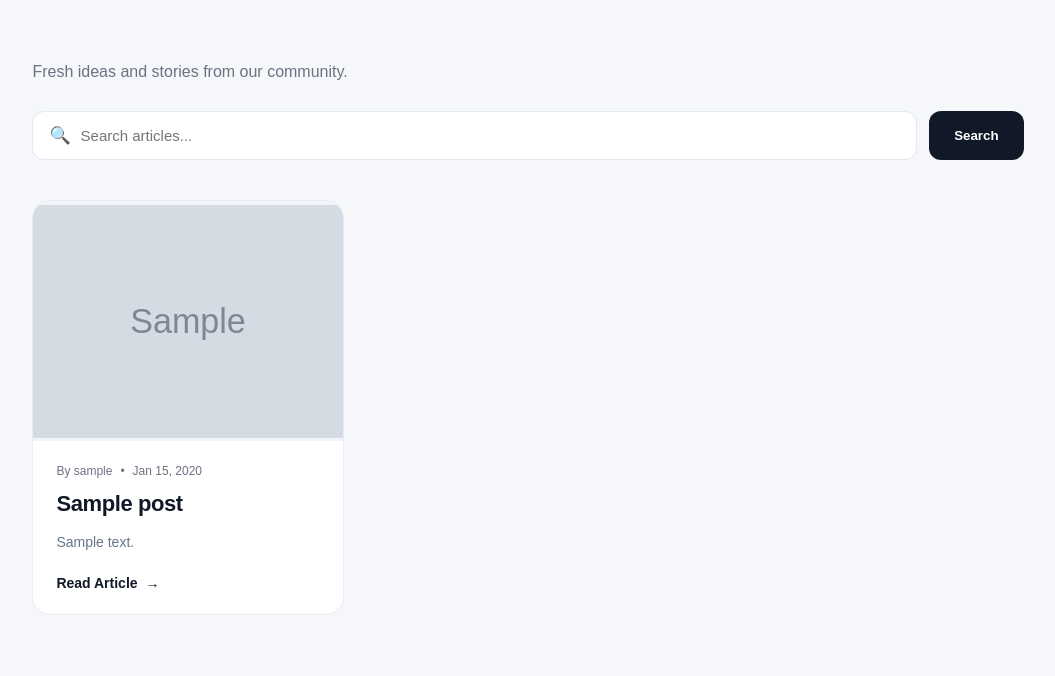
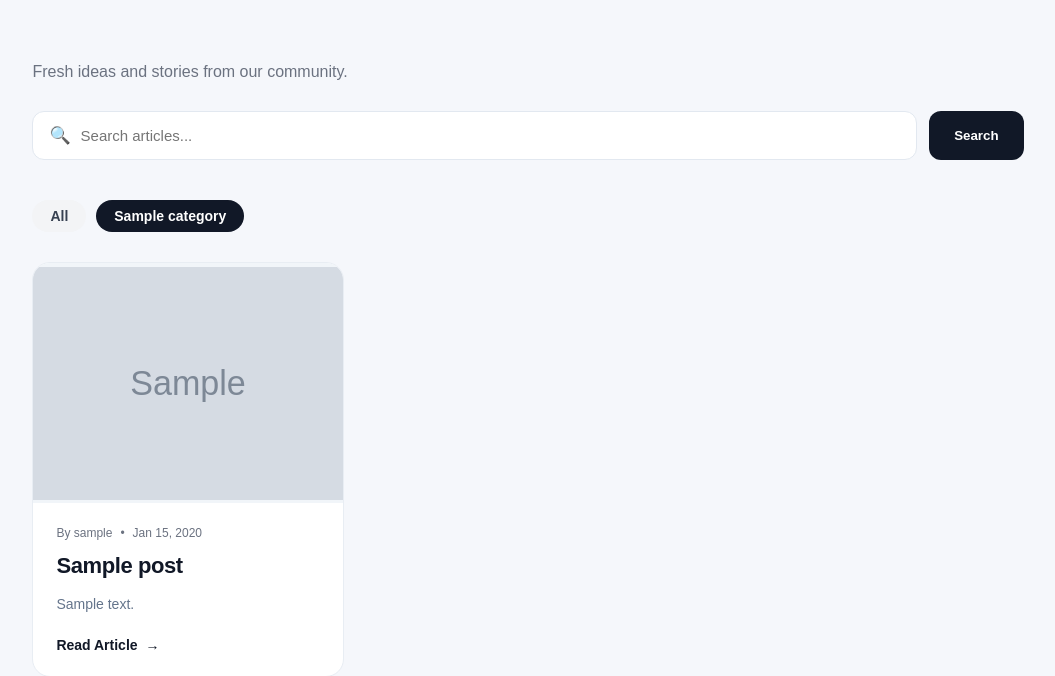
Before and after one commit to jensichothani43-creator/Blog, a Django app: page /?category=1 in a window 1280 px wide. Shown: the part 651-1327 px from the top of the page, without its empty margins (112-1167 px from the left). Run offline with Django 5.2, Linux system fonts and the light colour scheme; tables that the repository leaves empty hold one stand-in row (values such as "Sample post"); grey boxes marked "Sample" are stand-in pictures.

Commit message:
Add category filter feature

```diff
--- a/blog/views.py
+++ b/blog/views.py
@@ -27,6 +27,7 @@ def home(request):
     """
 
     query = request.GET.get("q", "").strip()
+    selected_category = request.GET.get("category", "").strip()
 
     posts = (
     Post.objects
@@ -35,13 +36,15 @@ def home(request):
 )
 
     # Search
-    # Search
-    # Search
     if query:
         posts = posts.filter(
             Q(title__icontains=query)
             | Q(content__icontains=query)
         )
+
+    # Category filter
+    if selected_category:
+        posts = posts.filter(category__id=selected_category)
 
     # Pagination
     paginator = Paginator(posts, 6)
@@ -60,6 +63,7 @@ def home(request):
             "page_obj": page_obj,
             "categories": categories,
             "query": query,
+            "selected_category": selected_category,
         },
     )
 
--- a/static/css/style.css
+++ b/static/css/style.css
@@ -1875,3 +1875,30 @@ footer {
         background-position: 0% 50%;
     }
 }
+
+.category-filter {
+    display: flex;
+    flex-wrap: wrap;
+    gap: 10px;
+    margin: 20px 0 30px;
+}
+
+.category-chip {
+    padding: 8px 18px;
+    border-radius: 999px;
+    background: #f3f4f6;
+    color: #374151;
+    font-size: 14px;
+    font-weight: 600;
+    text-decoration: none;
+    transition: 0.2s ease;
+}
+
+.category-chip:hover {
+    background: #e5e7eb;
+}
+
+.category-chip.active {
+    background: #111827;
+    color: white;
+}
--- a/templates/blog/home.html
+++ b/templates/blog/home.html
@@ -133,6 +133,30 @@ Home - MyBlog
         </button>
 
     </form>
+
+    {% if categories %}
+    <div class="category-filter">
+
+
+        <a
+            href="{% if query %}?q={{ query }}{% endif %}"
+            class="category-chip {% if not selected_category %}active{% endif %}"
+        >
+            All
+        </a>
+
+        {% for cat in categories %}
+
+            <a
+                href="?category={{ cat.id }}{% if query %}&q={{ query }}{% endif %}"
+                class="category-chip {% if selected_category == cat.id|stringformat:'s' %}active{% endif %}"
+            >
+                {{ cat.name }}
+            </a>
+        {% endfor %}
+
+    </div>
+    {% endif %}
 
 <div class="posts">
 
```
